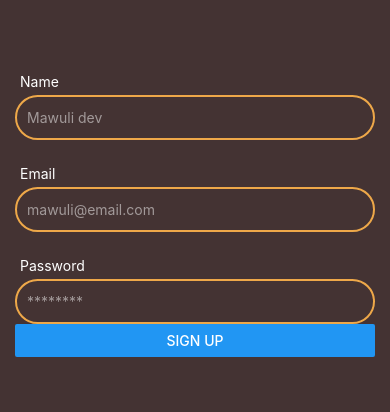
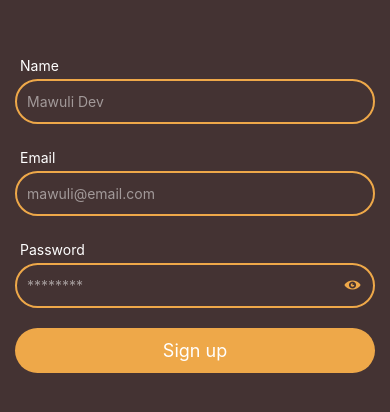
Before and after one commit to Mawuli87/Music-Streaming-App, a React Native app: screen /SignUp in a window 390 px wide. Shown: the part 210-622 px from the top of the page. Built offline with nearby package versions, Linux system fonts and the light colour scheme.

Commit message:
Password toggle visibility added

```diff
--- a/babel.config.js
+++ b/babel.config.js
@@ -15,5 +15,6 @@
         },
       },
     ],
+    ['react-native-reanimated/plugin',]
   ],
 };
--- a/package.json
+++ b/package.json
@@ -10,9 +10,12 @@
     "test": "jest"
   },
   "dependencies": {
+    "@ant-design/icons": "^5.3.5",
     "formik": "^2.4.5",
     "react": "18.2.0",
     "react-native": "0.73.6",
+    "react-native-reanimated": "^3.8.1",
+    "react-native-vector-icons": "^10.0.3",
     "yup": "^1.4.0"
   },
   "devDependencies": {
@@ -26,6 +29,7 @@
     "@tsconfig/react-native": "^3.0.5",
     "@types/jest": "^29.5.12",
     "@types/react": "^18.2.73",
+    "@types/react-native-vector-icons": "^6.4.18",
     "@types/react-test-renderer": "^18.0.7",
     "babel-jest": "^29.6.3",
     "babel-plugin-module-resolver": "^5.0.0",
--- a/src/components/form/AuthInputField.tsx
+++ b/src/components/form/AuthInputField.tsx
@@ -1,7 +1,7 @@
 import AppInput from '@ui/AppInput';
 import colors from '@utils/colors';
 import {useFormikContext} from 'formik';
-import {FC} from 'react';
+import {FC, ReactNode, useEffect} from 'react';
 import {
   View,
   StyleSheet,
@@ -9,7 +9,15 @@
   TextInputProps,
   StyleProp,
   ViewStyle,
+  Pressable,
 } from 'react-native';
+import Animated, {
+  useAnimatedStyle,
+  useSharedValue,
+  withSequence,
+  withSpring,
+  withTiming,
+} from 'react-native-reanimated';
 
 interface Props {
   name: string;
@@ -19,9 +27,13 @@
   autoCapitalize?: TextInputProps['autoCapitalize'];
   secureTextEntry?: boolean;
   containerStyle?: StyleProp<ViewStyle>;
+  rightIcon?: ReactNode;
+  onRightIconPress?(): void;
 }
 
 const AuthInputField: FC<Props> = props => {
+  const inputTransformValue = useSharedValue(0);
+
   const {handleChange, values, errors, handleBlur, touched} = useFormikContext<{
     [key: string]: string;
   }>();
@@ -34,16 +46,41 @@
     secureTextEntry,
     containerStyle,
     name,
+    rightIcon,
+    onRightIconPress,
   } = props;
 
   const errorMsg = touched[name] && errors[name] ? errors[name] : '';
 
+  const shakeUI = () => {
+    inputTransformValue.value = withSequence(
+      withTiming(-10, {duration: 50}),
+      withSpring(0, {
+        damping: 8,
+        mass: 0.5,
+        stiffness: 1000,
+        restDisplacementThreshold: 0.1,
+      }),
+    );
+  };
+
+  const inputStyle = useAnimatedStyle(() => {
+    return {
+      transform: [{translateX: inputTransformValue.value}],
+    };
+  });
+
+  useEffect(() => {
+    if (errorMsg) shakeUI();
+  }, [errorMsg]);
+
   return (
-    <View style={[styles.container, containerStyle]}>
+    <Animated.View style={[containerStyle, inputStyle]}>
       <View style={styles.labelContainer}>
         <Text style={styles.label}>{label}</Text>
         <Text style={styles.errorMsg}>{errorMsg}</Text>
       </View>
+      <View>
         <AppInput
           placeholder={placeholder}
           keyboardType={keyboardType}
@@ -53,12 +90,18 @@
           value={values[name]}
           onBlur={handleBlur(name)}
         />
+
+        {rightIcon ? (
+          <Pressable onPress={onRightIconPress} style={styles.rightIcon}>
+            {rightIcon}
+          </Pressable>
+        ) : null}
       </View>
+    </Animated.View>
   );
 };
 
 const styles = StyleSheet.create({
-  container: {},
   labelContainer: {
     flexDirection: 'row',
     alignItems: 'center',
@@ -71,6 +114,15 @@
   errorMsg: {
     color: colors.ERROR,
   },
+  rightIcon: {
+    width: 45,
+    height: 45,
+    position: 'absolute',
+    top: 0,
+    right: 0,
+    justifyContent: 'center',
+    alignItems: 'center',
+  },
 });
 
 export default AuthInputField;
--- a/src/components/form/SubmitBtn.tsx
+++ b/src/components/form/SubmitBtn.tsx
@@ -1,3 +1,4 @@
+import AppButton from '@ui/AppButton';
 import {useFormikContext} from 'formik';
 import {FC} from 'react';
 import {StyleSheet, Button, GestureResponderEvent} from 'react-native';
@@ -10,7 +11,7 @@
 const SubmitBtn: FC<Props> = props => {
   const {handleSubmit} = useFormikContext();
   return (
-    <Button
+    <AppButton
       onPress={handleSubmit as (e?: GestureResponderEvent) => void}
       title={props.title}
     />
--- /dev/null
+++ b/src/ui/AppButton.tsx
@@ -0,0 +1,33 @@
+import colors from '@utils/colors';
+import {FC} from 'react';
+import {Pressable, StyleSheet, Text} from 'react-native';
+
+interface Props {
+  title: string;
+  onPress?(): void;
+}
+
+const AppButton: FC<Props> = ({title, onPress}) => {
+  return (
+    <Pressable onPress={onPress} style={styles.container}>
+      <Text style={styles.title}>{title}</Text>
+    </Pressable>
+  );
+};
+
+const styles = StyleSheet.create({
+  container: {
+    width: '100%',
+    height: 45,
+    backgroundColor: colors.SECONDARY,
+    alignItems: 'center',
+    justifyContent: 'center',
+    borderRadius: 25,
+  },
+  title: {
+    color: colors.CONTRAST,
+    fontSize: 18,
+  },
+});
+
+export default AppButton;
--- /dev/null
+++ b/src/ui/PasswordVisibilityIcon.tsx
@@ -0,0 +1,17 @@
+import colors from '@utils/colors';
+import {FC} from 'react';
+import Icon from 'react-native-vector-icons/Entypo';
+
+interface Props {
+  privateIcon: boolean;
+}
+
+const PasswordVisibilityIcon: FC<Props> = ({privateIcon}) => {
+  return privateIcon ? (
+    <Icon name="eye" color={colors.SECONDARY} size={16} />
+  ) : (
+    <Icon name="eye-with-line" color={colors.SECONDARY} size={16} />
+  );
+};
+
+export default PasswordVisibilityIcon;
--- a/src/views/auth/SignUp.tsx
+++ b/src/views/auth/SignUp.tsx
@@ -1,10 +1,11 @@
 import AuthInputField from '@components/form/AuthInputField';
 import Form from '@components/form';
 import colors from '@utils/colors';
-import {FC} from 'react';
+import {FC, useState} from 'react';
 import {Button, SafeAreaView, StyleSheet, View} from 'react-native';
 import * as yup from 'yup';
 import SubmitBtn from '@components/form/SubmitBtn';
+import PasswordVisibilityIcon from '@ui/PasswordVisibilityIcon';
 
 const signupSchema = yup.object({
   name: yup
@@ -37,6 +38,12 @@
 };
 
 const SignUp: FC<Props> = props => {
+  const [secureEntry, setSecureEntry] = useState(true);
+
+  const togglePasswordView = () => {
+    setSecureEntry(!secureEntry);
+  };
+
   return (
     <SafeAreaView style={styles.container}>
       <Form
@@ -48,7 +55,7 @@
         <View style={styles.formContainer}>
           <AuthInputField
             name="name"
-            placeholder="Mawuli dev"
+            placeholder="Mawuli Dev"
             label="Name"
             containerStyle={styles.marginBottom}
           />
@@ -65,7 +72,10 @@
             placeholder="********"
             label="Password"
             autoCapitalize="none"
-            secureTextEntry
+            secureTextEntry={secureEntry}
+            containerStyle={styles.marginBottom}
+            rightIcon={<PasswordVisibilityIcon privateIcon={secureEntry} />}
+            onRightIconPress={togglePasswordView}
           />
           <SubmitBtn title="Sign up" />
         </View>
```
Also changed, not shown: 2 other files (tests, documents, lock files or other folders). Lines whose indentation alone changed are shown as unchanged.
